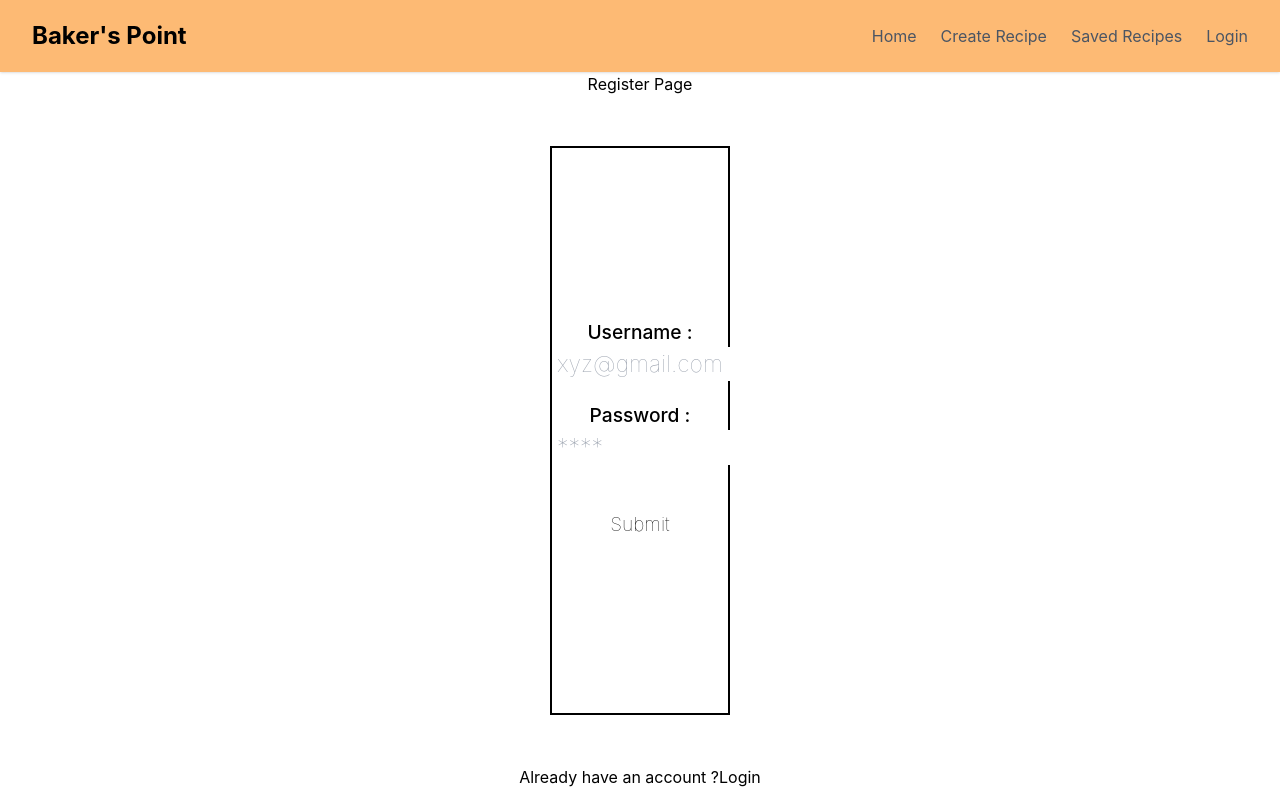
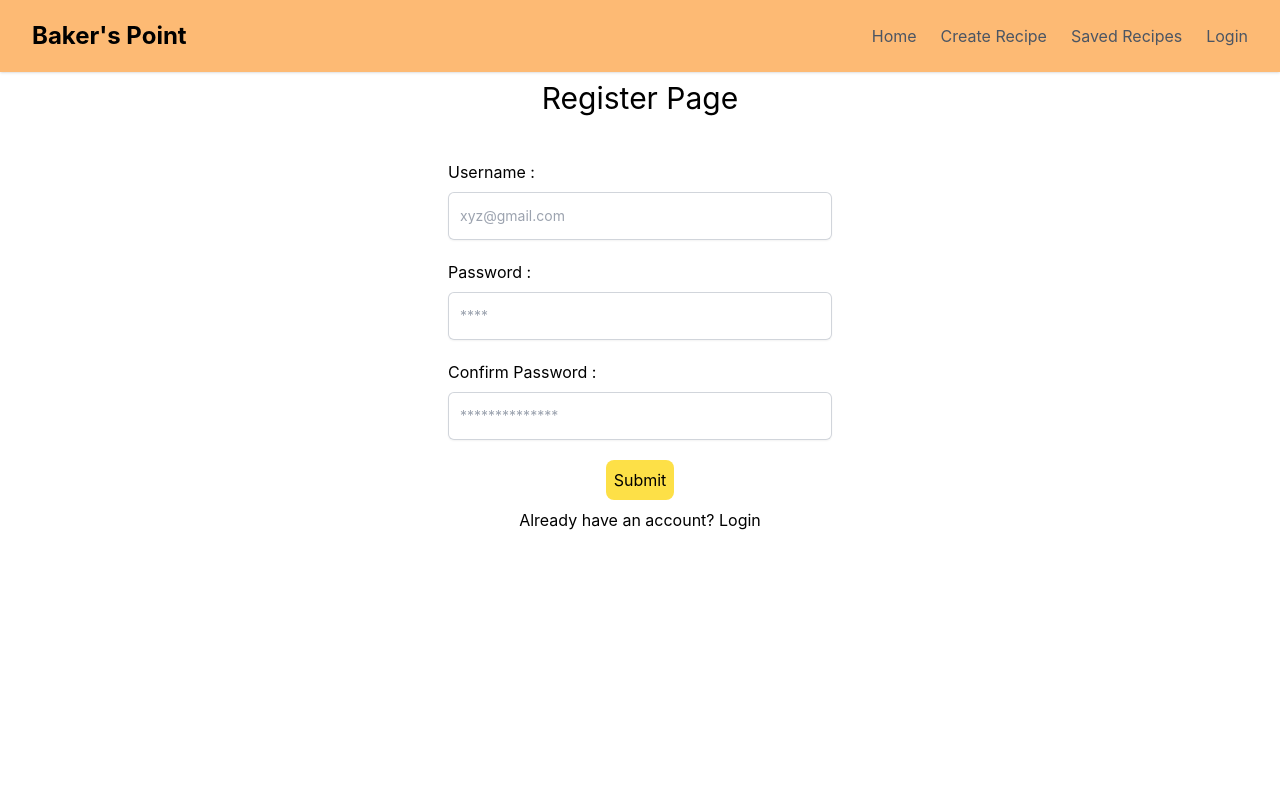
Before and after one commit to rashi-06/bakersPoint, a React (Create React App) app in the folder client/: page /register in a window 1280 px wide. Built offline with nearby package versions, Linux system fonts and the light colour scheme.

Commit message:
changes in the UI

```diff
--- a/client/src/App.css
+++ b/client/src/App.css
@@ -1,4 +1,4 @@
-.App {
+/* .App {
   text-align: center;
 }
 
@@ -74,9 +74,9 @@
   font-size: larger;
   font-weight: 100;
   /* padding: 2px 5px; */
-}
 
-.button{
+
+/*.button{
   padding: 5px 12px;
   border-radius: 20px;
 }
@@ -84,7 +84,7 @@
   background-color: #1d1e20;
   cursor: pointer;
   color: white;
-  /* padding: 20px; */
+  /* padding: 20px;
 }
 input{
   font-size: larger;
@@ -102,16 +102,14 @@ label{
   margin: 50px 550px;
 } */
 
- .inner-create{
-  margin: 120px 5px;
+ /* .inner-create{ */
+  /* margin: 120px 5px;
   padding: 120px 20px;
   font-size: larger;
   font-weight: 100;
   list-style: none;
-  border: 2px solid black;
-}
-
-
+  border: 2px solid black; */
+/*  */
 
 
 
@@ -168,7 +166,7 @@ button:hover {
 /* } */
 
 /* .list_items li{ */
-  border: 2px solid black;
+  /* border: 2px solid black;
   margin: 90px 300px;
   padding: 20px 150px;
-/* } */
+} */
--- a/client/src/components/CreateRecipe.jsx
+++ b/client/src/components/CreateRecipe.jsx
@@ -67,6 +67,7 @@ const CreateRecipe = () => {
       <h1 className='text-3xl mb-9 mt-2'>Create Form</h1>
 
       <form className=' w-full  max-w-sm sm:w-1/2 border-red-400' onSubmit={handleSubmit}>
+
         <div className='my-2'><label>Name: </label></div>
         <div>
           <input
@@ -83,7 +84,7 @@ const CreateRecipe = () => {
         </div>
 
         <div className='my-4'>
-          <label htmlFor="ingredients">Ingredients</label>
+          <label htmlFor="ingredients">Ingredients :</label>
         </div>
         <div>
           {recipe.ingredients.map((ingredient, index) => (
@@ -97,11 +98,15 @@ const CreateRecipe = () => {
            onChange={(event) => handleIngredientChange(event, index)}
          />
        ))}
-       <button
-        className='bg-yellow-300 rounded-lg mx-5 p-2 '
-       type="button" onClick={handleAddIngredient}>
-         Add Ingredient
-       </button>
+
+       <div className='flex justify-center items-center'>
+          <button
+          className='bg-yellow-300 rounded-lg mx-5 p-2 itmes-center'
+          type="button" onClick={handleAddIngredient}>
+          Add Ingredient
+          </button>
+       </div>
+
         </div>
 
         <div className='my-4'>
@@ -125,13 +130,20 @@ const CreateRecipe = () => {
         <div className='my-4'>
           <label>Cooking Time : </label>
         </div>
-        <div className='flex justify-center items-center'>
+        <div className='flex justify-center item-center'>
           <input
              className='w-1/2 text-center rounded-md border-0 p-3 text-xl h-15 text-gray-900 ring-1 ring-gray-300 focus:ring-2 focus:ring-insetsm:text-sm sm:leading-6 my-4'
             type="number" name='cookingTime' id='cookingTime' value={recipe.cookingTime} onChange={handleChange}/>
         </div>
 
-         <button className='bg-yellow-300 rounded-lg m-2 p-2 text-xl' type='submit'>Create Recipe</button>
+        <div className='flex justify-center items-center'>
+           <button className='bg-yellow-300 rounded-lg m-2 p-2 text-xl items-center'
+            type='submit'>
+              Create Recipe
+           </button>
+        </div>
+
+
       </form>
     </div>
   )
--- a/client/src/components/Login.jsx
+++ b/client/src/components/Login.jsx
@@ -3,7 +3,7 @@ import React, { useState } from 'react'
 import { Link, useNavigate } from 'react-router-dom';
 // import {useCookies} from 'react-cookies'
 import { useCookies } from "react-cookie";
-import "../App.css"
+// import "../App.css"
 
 const Login = () => {
 
@@ -32,26 +32,34 @@ const Login = () => {
     }
 
   return (
-    <div>
-        <h2>Login Page</h2>
-        <form className='login-form'>
-            <div className='inner-login'>
-                <label>Username : </label>
-                <input type="text" name='userName' placeholder='xyz@gmail.com' onChange={(e)=>setUserName(e.target.value)}/>
+    <div className='w-full h-full flex flex-col justify-center items-center bg-white-500 border-solid'>
+        <h1 className='text-3xl mb-9 mt-2 '>Login Page</h1>
+
+        <form className='w-full  max-w-sm sm:w-1/2 border-red-400 '  >
+
+            <div className='my-2'><label>Username</label></div>
+            <div>
+                <input
+                className='block w-full rounded-md border-0 p-3 text-xl h-15 text-gray-900 shadow-sm ring-1 ring-inset ring-gray-300 focus:ring-2 focus:ring-inset sm:text-sm sm:leading-6 mt-2 mb-5'
+                type="text" name='userName' placeholder='xyz@gmail.com' onChange={(e)=>setUserName(e.target.value)}/>
             </div>
 
-            <div className='inner-login'>
-                <label>Password : </label>
-                <input type="password" name='password' placeholder='****' onChange={(e)=>setPassword(e.target.value)}/>
+
+            <div className='my-2'><label>Password</label></div>
+            <div>
+                <input
+                className='block w-full rounded-md border-0 p-3 text-xl h-15 text-gray-900 shadow-sm ring-1 ring-inset ring-gray-300 focus:ring-2 focus:ring-inset sm:text-sm sm:leading-6 mt-2 mb-5'
+                type="password" name='password' placeholder='****' onChange={(e)=>setPassword(e.target.value)}/>
             </div>
 
-            <button className='inner-login button' onClick={handleSubmit}>Submit</button>
+            <div className='flex justify-center items-center'>
+                <button className='bg-yellow-300 rounded-lg mx-5 p-2 items-center' onClick={handleSubmit}>Submit</button>
+            </div>
         </form>
 
-        <div>Didn't have an account ?
-            <Link to={"/register"}>Register</Link>
+        <div className='m-5'>Didn't have an account ?
+            <Link className='hover:bg-yellow-100' to={"/register"}>Register</Link>
         </div>
-
     </div>
   )
 }
--- a/client/src/components/Register.jsx
+++ b/client/src/components/Register.jsx
@@ -1,7 +1,7 @@
 import React, {useState} from 'react'
 import { useNavigate , Link} from 'react-router-dom';
 import axios from 'axios';
-import '../App.css'
+
 
 const Register = () => {
 
@@ -9,11 +9,16 @@ const Register = () => {
 
     const [userName, setUserName] = useState("");
     const [password , setPassword] = useState("");
+    const [cpass ,setCpass] = useState("");
 
 
     const handleSubmit = async(e)=>{
+
+
         e.preventDefault();
 
+        if(cpass === password)alert("Password doesn't matched")
+        else{
             try {
                 const res = await axios.post("http://localhost:2000/auth/register" , {
                     userName,
@@ -27,25 +32,40 @@ const Register = () => {
             }
         }
 
+    }
+
   return (
+    <div className='w-full h-full flex flex-col justify-center items-center bg-white-500'>
+        <h1 className='text-3xl mb-9 mt-2 '>Register Page</h1>
+        <form className='w-full  max-w-sm sm:w-1/2 border-red-400 '>
+            <div className='my-2'><label>Username : </label></div>
             <div>
-        <h2>Register Page</h2>
-        <form className='login-form'>
-            <div className='inner-login'>
-                <label>Username : </label>
-                <input type="text" name='userName'placeholder='xyz@gmail.com' onChange={(e)=>setUserName(e.target.value)}/>
+                <input
+                    className='block w-full rounded-md border-0 p-3 text-xl h-15 text-gray-900 shadow-sm ring-1 ring-inset ring-gray-300 focus:ring-2 focus:ring-inset sm:text-sm sm:leading-6 mt-2 mb-5'
+                    type="text" name='userName'placeholder='xyz@gmail.com' onChange={(e)=>setUserName(e.target.value)}/>
             </div>
 
-            <div className='inner-login'>
-                <label>Password : </label>
-                <input type="password" name='password'placeholder='****' onChange={(e)=>setPassword(e.target.value)}/>
+            <div className='my-2'><label>Password : </label></div>
+            <div>
+                <input
+                className='block w-full rounded-md border-0 p-3 text-xl h-15 text-gray-900 shadow-sm ring-1 ring-inset ring-gray-300 focus:ring-2 focus:ring-inset sm:text-sm sm:leading-6 mt-2 mb-5'
+                type="password" name='password'placeholder='****' onChange={(e)=>setPassword(e.target.value)}/>
             </div>
 
-            <button className='inner-login button' onClick={handleSubmit}>Submit</button>
+            <div className='my-2'><label>Confirm Password : </label></div>
+            <div>
+                <input
+                className='block w-full rounded-md border-0 p-3 text-xl h-15 text-gray-900 shadow-sm ring-1 ring-inset ring-gray-300 focus:ring-2 focus:ring-inset sm:text-sm sm:leading-6 mt-2 mb-5'
+                type="password" name='password'placeholder='**************' onChange={(e)=>setCpass(e.target.value)}/>
+            </div>
+
+            <div className='flex justify-center items-center'>
+                <button className='bg-yellow-300 rounded-lg p-2' onClick={handleSubmit}>Submit</button>
+            </div>
         </form>
 
-        <div>Already have an account ?
-            <Link to={"/login"}>Login</Link>
+        <div className='m-2'>Already have an account?
+            <Link to={"/login"} className='hover:bg-yellow-100' > Login</Link>
         </div>
 
     </div>
```
Lines whose indentation alone changed are shown as unchanged.
